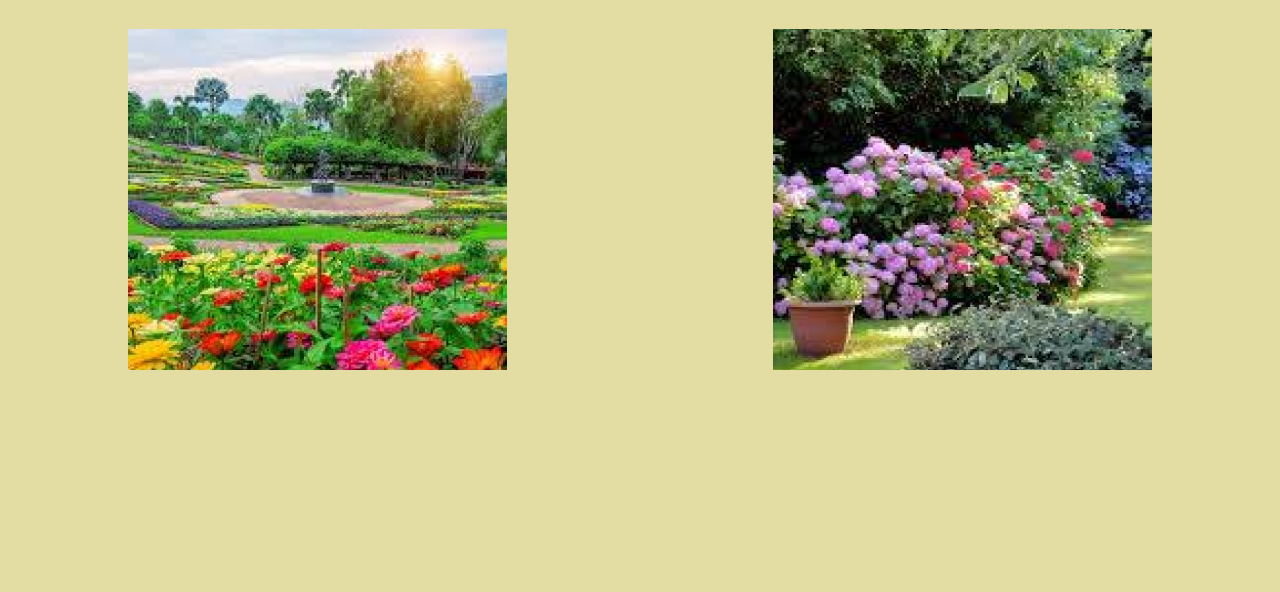
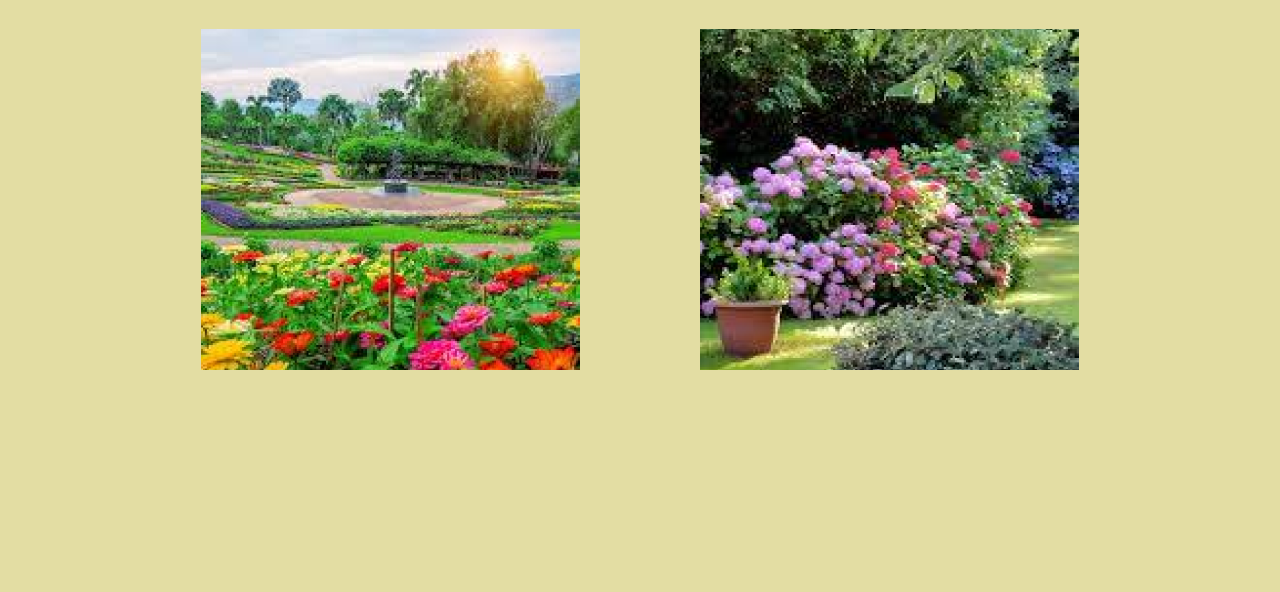
Before and after one commit to poloch12/zaverecne-kodovani, a plain HTML site: page garden.html in a window 1280 px wide. Shown: the part 208-800 px from the top of the page. Drawn offline with Linux system fonts and the light colour scheme.

Commit message:
Make garden images more centered

```diff
--- a/garden.css
+++ b/garden.css
@@ -12,10 +12,10 @@
 {
     padding: 0 128px;
     display: flex;
-    max-width: 1500px;
+    width: 100%;
     flex-wrap: wrap;
     gap: 48px;
-    justify-content: space-between;
+    justify-content: space-evenly;
     align-items: center;
 }
 
```
